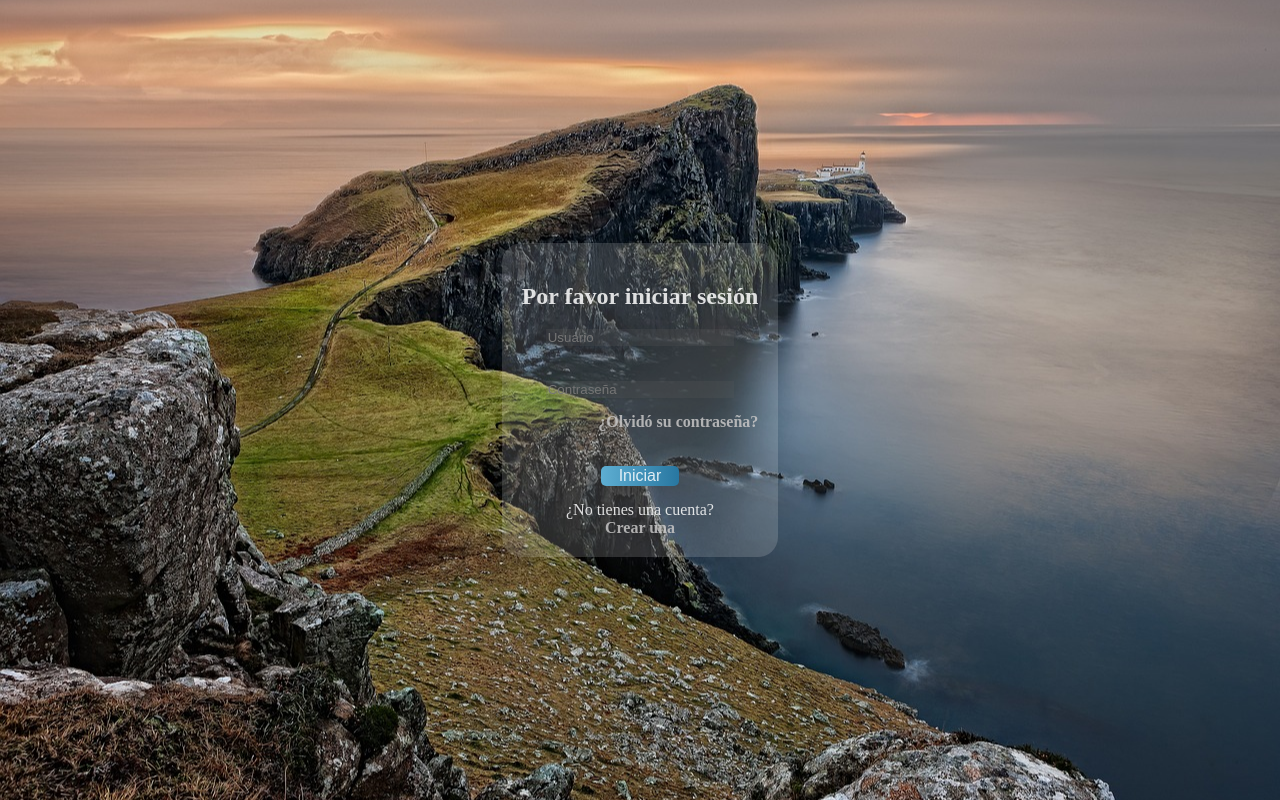
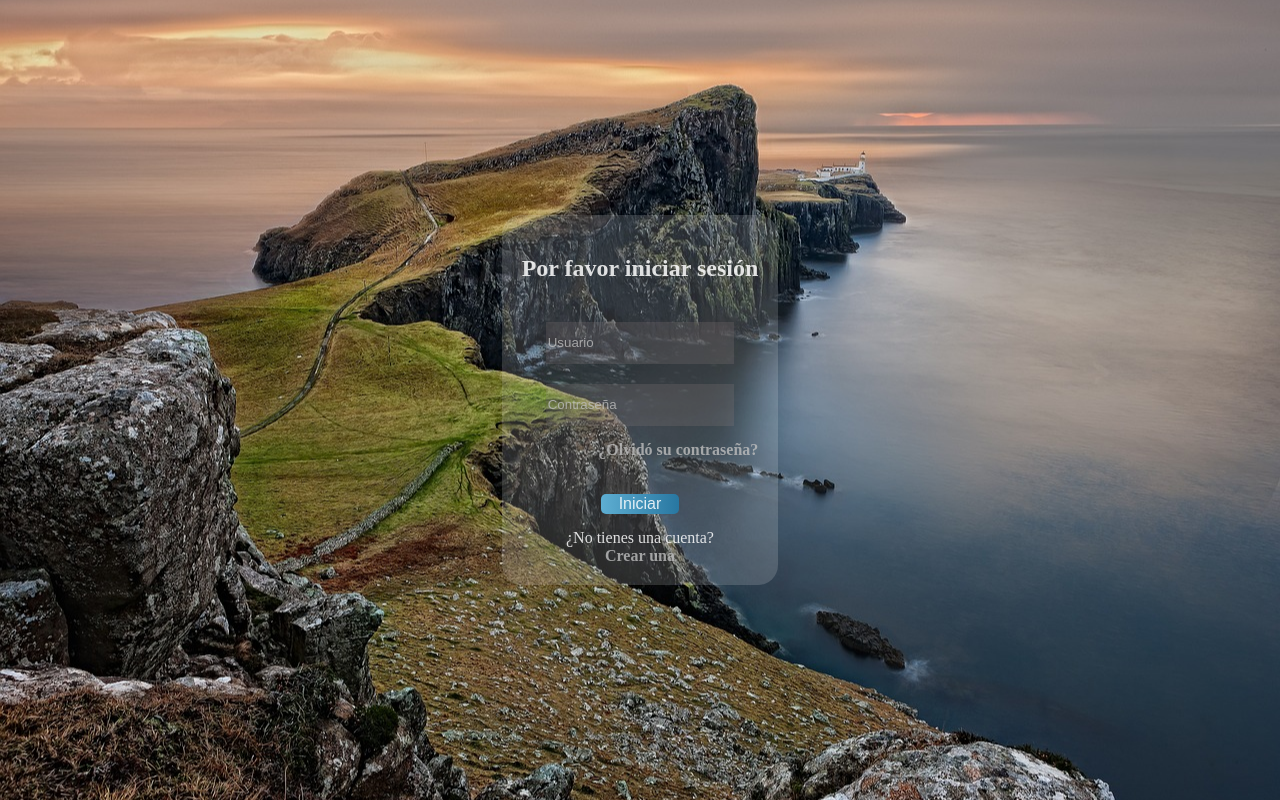
Before and after one commit to Alan-Ribeca/Login-Session, a plain HTML site: page index.html in a window 1280 px wide. Drawn offline with Linux system fonts and the light colour scheme.

Commit message:
intentando arreglar url

```diff
--- a/js/crearCuenta.js
+++ b/js/crearCuenta.js
@@ -63,7 +63,7 @@ function validarUsuario(e) {
 
 function validarEmail(e) {
     if (e.target.value.trim() === "") {
-        mensajeError(`el email ${e.target.id} no es correcto`, e.target);
+        mensajeError(`el ${e.target.id} no es correcto`, e.target);
     } else {
         if (!validarEmailCorrecto(e.target.value)) {
             mensajeError(`El formato del email no es valido`, e.target);
--- a/js/incioSession.js
+++ b/js/incioSession.js
@@ -7,7 +7,8 @@ const loginUsuario = document.querySelector("#usuarioSesion");
 const loginPassword = document.querySelector("#passwordSesion");
 const btnIniciar = document.querySelector(".iniciar");
 const paginaPrincipal = document.querySelector(".ocultoPagina");
-let usuariosLocal = JSON.parse(localStorage.getItem("usuarios"))
+let usuariosLocal = JSON.parse(localStorage.getItem("usuarios"));
+
 
 btnIniciar.addEventListener("click", (e) => {
     e.preventDefault()
@@ -57,5 +58,6 @@ function iniciarSession() {
     paginaPrincipal.classList.remove("ocultoPagina");
     paginaPrincipal.classList.add("pagVisible");
 
-    document.body.style.backgroundImage = "url('../img/imgPagPrincipal.jpg')";
+    const urlImagen = "../img/imgPagPrincipal.jpg";
+    document.body.style.backgroundImage = "url('" + urlImagen + "')";
 }
--- a/sass/style.scss
+++ b/sass/style.scss
@@ -13,8 +13,8 @@
 // vairbales
 $color-texto: rgba(255, 255, 255, 0.842);
 $color-input: rgb(255, 255, 255);
-$color-input-fondo: rgba(94, 94, 94, 0.219);
-$color-input-placeholder: rgba(201, 199, 199, 0.843);
+$color-input-fondo: rgba(141, 128, 128, 0.219);
+$color-input-placeholder: rgba(190, 190, 190, 0.808);
 body {
   margin: 0;
   overflow: hidden;
@@ -59,22 +59,23 @@ body {
       color: $color-texto;
     }
 
-    .inputText {
-      margin-bottom: 35px;
-    }
-
     input {
       width: 78%;
       height: 10%;
+      margin-top: 20px;
       color: $color-input;
       background-color: $color-input-fondo;
       border: none;
       cursor: pointer;
-      &:placeholder {
+      &::placeholder {
         color: $color-input-placeholder;
       }
       &:focus {
         outline: none;
+      }
+      @include tablet {
+        margin-top: 20px;
+        height: 40px;
       }
     }
 
@@ -122,25 +123,36 @@ body {
   align-items: center;
   background-color: rgba(255, 255, 255, 0.1568627451);
   width: 20%;
-  height: 40%;
+  height: 45%;
   padding: 20px;
   border-radius: 20px;
+
+  @include tablet {
+    width: auto;
+    height: auto;
+  }
+
   .tituloCrearCuenta {
     color: $color-texto;
   }
   input {
     width: 78%;
     height: 10%;
-    margin-bottom: 35px;
+    margin-top: 35px;
     color: rgb(255, 255, 255);
     background-color: $color-input-fondo;
     border: none;
     cursor: pointer;
-    &:placeholder {
+    &::placeholder {
       color: $color-input-placeholder;
     }
     &:focus {
       outline: none;
+    }
+
+    @include tablet {
+      margin-top: 20px;
+      height: 40px;
     }
   }
   .crear {
```
Also changed, not shown: index.html (+11 -0 lines), css/estilos.css, 1 other file.
